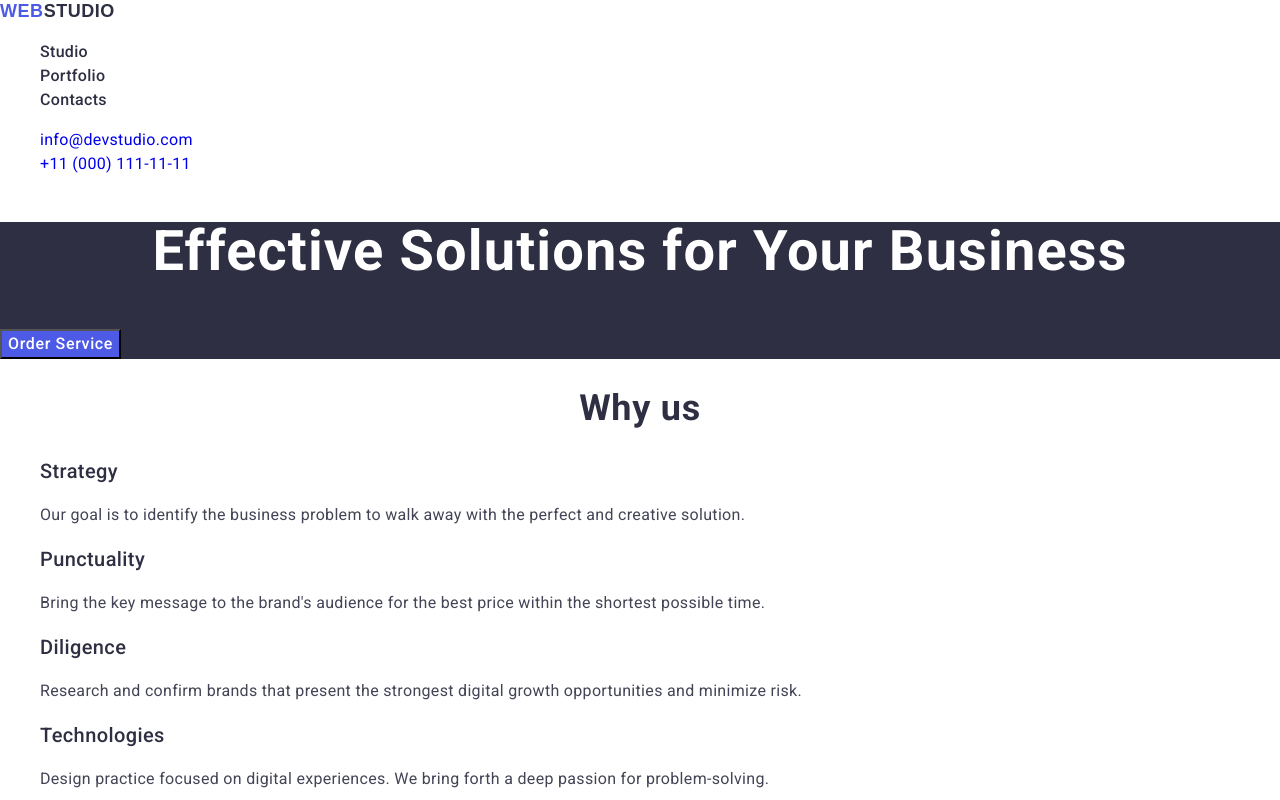
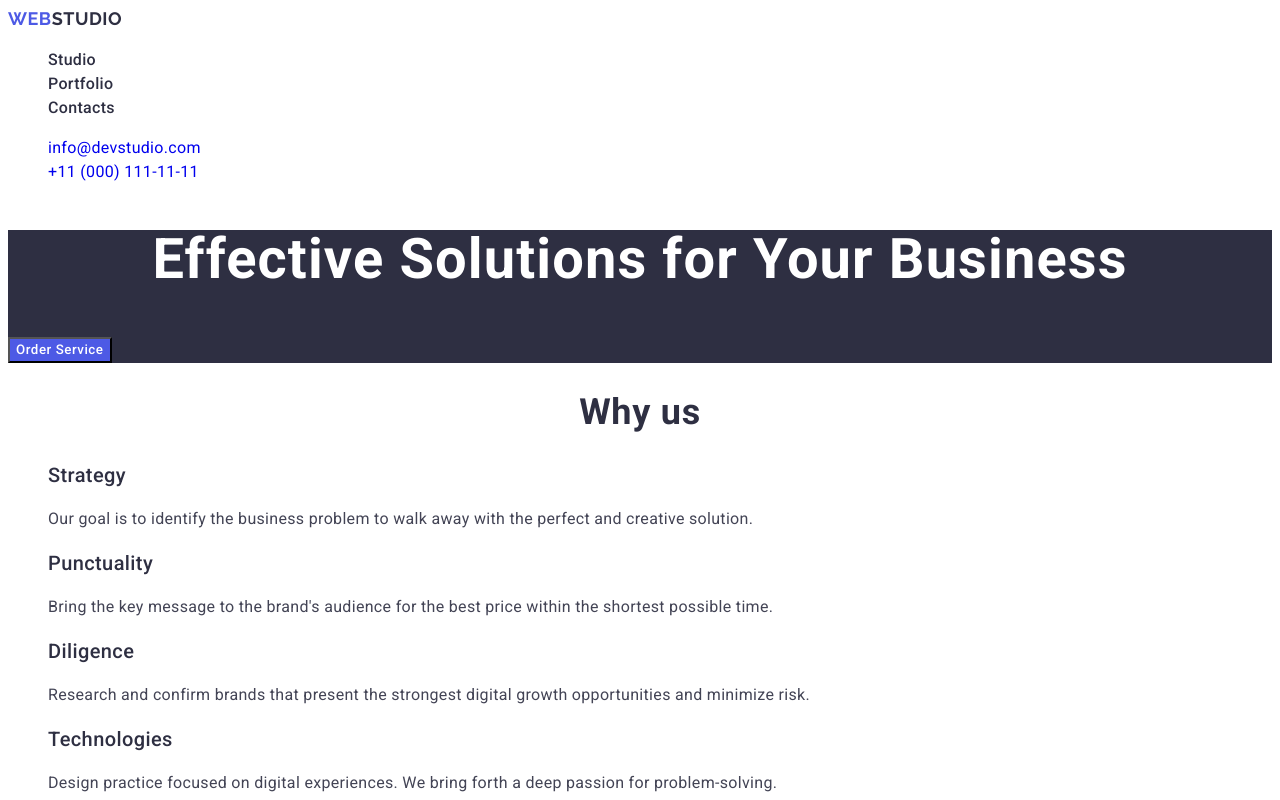
Before and after one commit to AnnaTarnavska/goit-markup-hw-02, a plain HTML site: page index.html in a window 1280 px wide. Shown: the top 800 px of the page. Drawn offline with nearby package versions, Linux system fonts and the light colour scheme.

Commit message:
add index file

```diff
--- a/css/styles.css
+++ b/css/styles.css
@@ -1,5 +1,5 @@
 body {
-    font-family: "roboto", sans-serif;
+    font-family: "Roboto", sans-serif;
     font-weight: 400;
     font-size: 16px;
     line-height: 150%;
@@ -46,16 +46,19 @@ a {
 }
 
 .address {
+    font-style: normal;
+}
+
+.contacts {
     font-weight: 400;
     font-size: 16px;
     line-height: 150%;
     letter-spacing: 0.02em;
     color: #434455;
-    font-style: normal;
 }
 
-.address:hover,
-.address:focus {
+.contacts:hover,
+.contacts:focus {
     color: #404bbf;
 }
 
--- a/index.html
+++ b/index.html
@@ -6,17 +6,10 @@
     <title>Document</title>
     <link rel="preconnect" href="https://fonts.googleapis.com" />
     <link rel="preconnect" href="https://fonts.gstatic.com" crossorigin />
+
     <link
-      href="https://fonts.googleapis.com/css2?family=Montserrat&family=Roboto:ital,wght@0,100;0,300;0,400;0,500;0,700;0,900;1,100;1,300;1,400;1,500;1,700;1,900&display=swap"
+      href="https://fonts.googleapis.com/css2?family=Raleway:wght@700&family=Roboto:ital,wght@0,100;0,300;0,400;0,500;0,700;0,900;1,100;1,300;1,400;1,500;1,700;1,900&display=swap"
       rel="stylesheet"
-    />
-    <link
-      rel="stylesheet"
-      href="https://cdnjs.cloudflare.com/ajax/libs/modern-normalize/3.0.1/modern-normalize.min.css"
-    />
-    <link
-      rel="stylesheet"
-      href="https://cdnjs.cloudflare.com/ajax/libs/modern-normalize/3.0.1/modern-normalize.css"
     />
     <link rel="stylesheet" href="./css/styles.css" />
   </head>
@@ -32,12 +25,12 @@
           <li><a href="" class="navigation">Contacts</a></li>
         </ul>
       </nav>
-      <address>
+      <address class="address">
         <ul>
-          <li class="address">
+          <li class="contacts">
             <a href="mailto:info@devstudio.com">info@devstudio.com</a>
           </li>
-          <li class="address">
+          <li class="contacts">
             <a href="tel:+110001111111">+11 (000) 111-11-11</a>
           </li>
         </ul>
```
